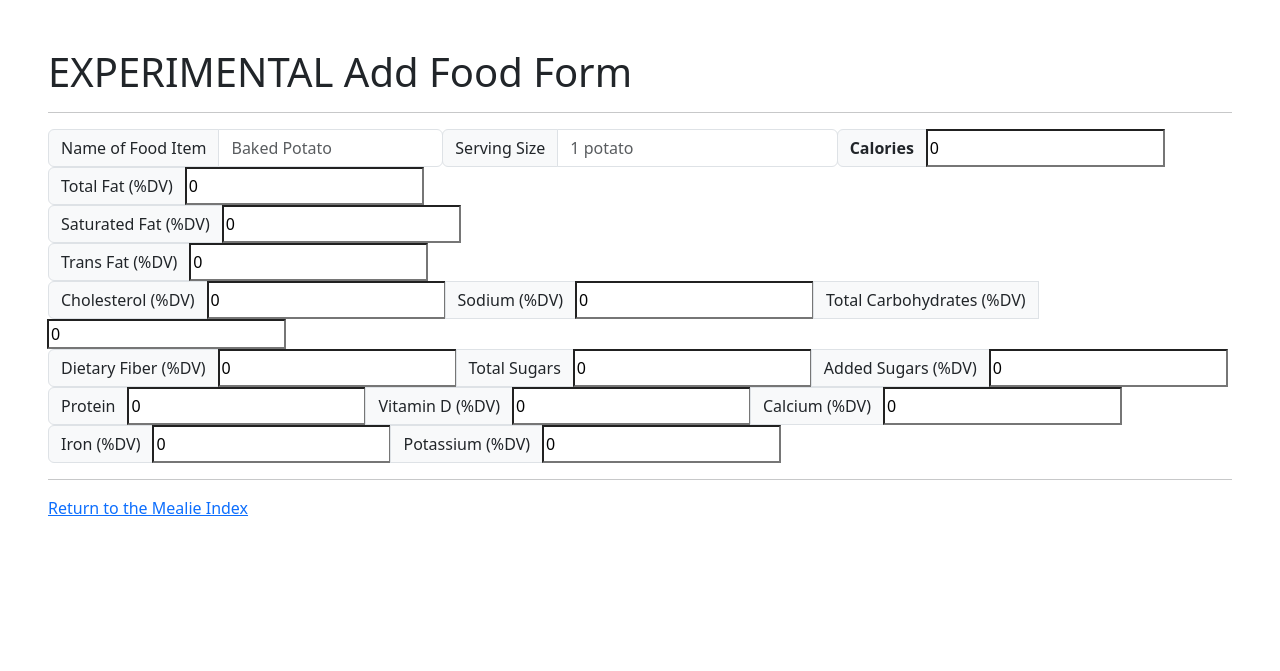
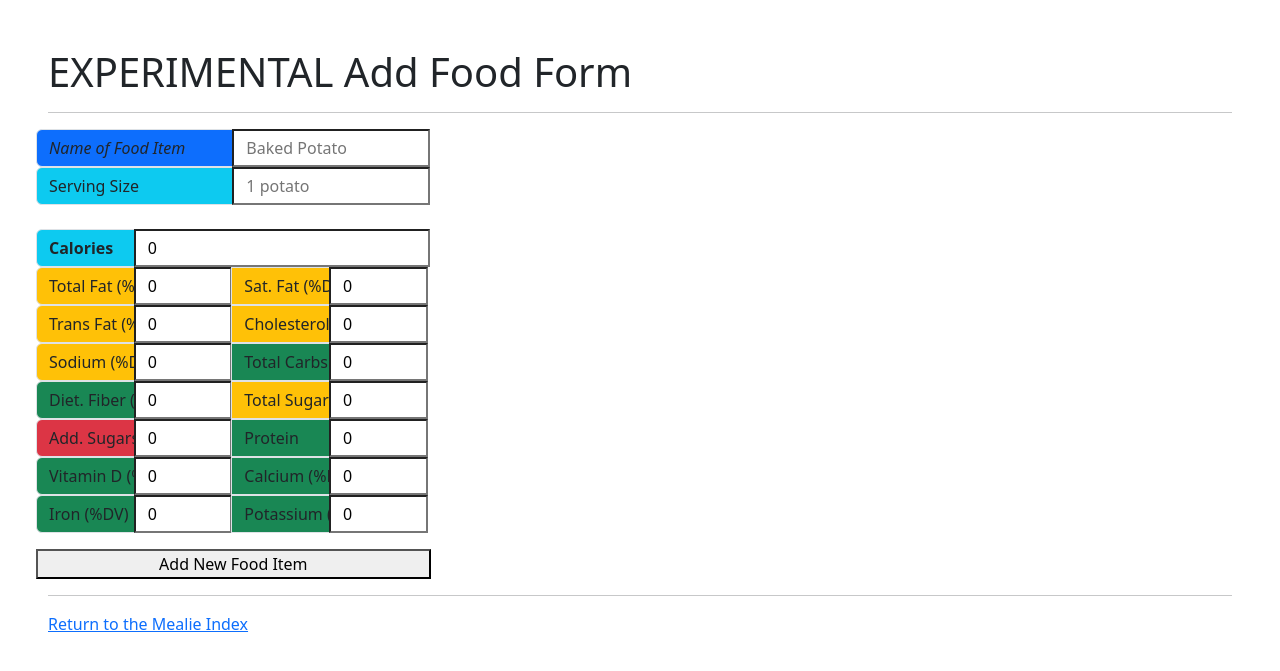
Before and after one commit to alanb33/Mealie, a Django app: page /mealie/experimental/add-food-form/ in a window 1280 px wide. Shown: the top 671 px of the page. Run offline with Django 5.2, Linux system fonts and the light colour scheme; some libraries are stand-ins or nearby versions.

Commit message:
Form touch-ups and POST-handling

```diff
--- a/Mealie/MealieApp/templates/MealieApp/experimental/add_food_form.html
+++ b/Mealie/MealieApp/templates/MealieApp/experimental/add_food_form.html
@@ -3,62 +3,66 @@
     <script type="text/javascript">
         //var food_db = JSON.parse('{{ food_db_json|safe }}')
     </script>
-    <div class="input-group flex-nowrap">
-        <div class="input-group">
-            <span class="input-group-text">Name of Food Item</span>
-            <input required type="text" class="form-control col-3" id="food-name" placeholder="Baked Potato"/>
+    <form action="{% url 'Mealie:experimental/add-food-form' %}" method="post">
+        {% csrf_token %}
+        <div>
+            <div class="input-group col-6 row">
+                <span class="input-group-text col-sm-3 col-md-3 col-lg-2 bg-primary"><em>Name of Food Item</em></span>
+                <input required type="text" class="col-md-2 col-sm-4" id="food-name", name="food-name" placeholder="Baked Potato"/>
+            </div>
+            <div class="input-group col-6 row">
+                <span class="input-group-text col-sm-3 col-md-3 col-lg-2 bg-info">Serving Size</span>
+                <input required type="text" class="col-md-2 col-sm-4" id="food-serving-size" name="food-serving-size" placeholder="1 potato"/>
+            </div>
+            <div class="input-group pt-4 col-6 row">
+                <span class="input-group-text col-sm-3 col-md-3 col-lg-1 bg-info"><strong>Calories</strong></span>
+                <input class="col-lg-3 col-sm-5" type="number" min="0" value="0" id="food-calories">
+            </div>
+            <div class="input-group col-6 row">
+                <span class="input-group-text col-sm-3 col-md-3 col-lg-1 bg-warning">Total Fat (%DV)</span>
+                <input class="col-md-1 col-sm-3" type="number" min="0" value="0" id="food-total-fat-dv">
+                <span class="input-group-text col-sm-3 col-md-3 col-lg-1 bg-warning">Sat. Fat (%DV)</span>
+                <input class="col-md-1 col-sm-3" type="number" min="0" value="0" id="food-saturated-fat-dv">
+            </div>
+            <div class="input-group col-6 row">
+                <span class="input-group-text col-sm-3 col-md-3 col-lg-1 bg-warning">Trans Fat (%DV)</span>
+                <input class="col-md-1 col-sm-3" type="number" min="0" value="0" id="food-trans-fat-dv">
+                <span class="input-group-text col-sm-3 col-md-3 col-lg-1 bg-warning">Cholesterol (%DV)</span>
+                <input class="col-md-1 col-sm-3" type="number" min="0" value="0" id="food-cholesterol-dv">
+            </div>
+            <div class="input-group col-6 row">
+                <span class="input-group-text col-sm-3 col-md-3 col-lg-1 bg-warning">Sodium (%DV)</span>
+                <input class="col-md-1 col-sm-3" type="number" min="0" value="0" id="food-sodium-dv">
+                <span class="input-group-text col-sm-3 col-md-3 col-lg-1 bg-success">Total Carbs (%DV)</span>
+                <input class="col-md-1 col-sm-3" type="number" min="0" value="0" id="food-total-carbohydrates-dv">
+            </div>
+            <div class="input-group col-6 row">
+                <span class="input-group-text col-sm-3 col-md-3 col-lg-1 bg-success">Diet. Fiber (%DV)</span>
+                <input class="col-md-1 col-sm-3" type="number" min="0" value="0" id="food-dietary-fiber-dv">
+                <span class="input-group-text col-sm-3 col-md-3 col-lg-1 bg-warning">Total Sugars</span>
+                <input class="col-md-1 col-sm-3" type="number" min="0" value="0" id="food-total-sugars">
+            </div>
+            <div class="input-group col-6 row">
+                <span class="input-group-text col-sm-3 col-md-3 col-lg-1 bg-danger">Add. Sugars (%DV)</span>
+                <input class="col-md-1 col-sm-3" type="number" min="0" value="0" id="food-added-sugars-dv">
+                <span class="input-group-text col-sm-3 col-md-3 col-lg-1 bg-success">Protein</span>
+                <input class="col-md-1 col-sm-3" type="number" min="0" value="0" id="food-protein">
+            </div>
+            <div class="input-group col-6 row">
+                <span class="input-group-text col-sm-3 col-md-3 col-lg-1 bg-success">Vitamin D (%DV)</span>
+                <input class="col-md-1 col-sm-3" type="number" min="0" value="0" id="food-vitamin-d-dv">
+                <span class="input-group-text col-sm-3 col-md-3 col-lg-1 bg-success">Calcium (%DV)</span>
+                <input class="col-md-1 col-sm-3" type="number" min="0" value="0" id="food-calcium-dv">
+            </div>
+            <div class="input-group col-6 row">
+                <span class="input-group-text col-sm-3 col-md-3 col-lg-1 bg-success">Iron (%DV)</span>
+                <input class="col-md-1 col-sm-3" type="number" min="0" value="0" id="food-iron-dv">
+                <span class="input-group-text col-sm-3 col-md-3 col-lg-1 bg-success">Potassium (%DV)</span>
+                <input class="col-md-1 col-sm-3" type="number" min="0" value="0" id="food-potassium-dv">
+            </div>
+            <div class="input-group col-6 pt-3 row">
+                <button class="col-4" type="submit">Add New Food Item</button>
+            </div>
         </div>
-        <div class="input-group">
-            <span class="input-group-text">Serving Size</span>
-            <input required type="text" class="form-control col-3" id="food-serving-size" placeholder="1 potato"/>
-        </div>
-        <div class="input-group">
-            <span class="input-group-text"><strong>Calories</strong></span>
-            <input type="number" min="0" value="0" id="food-calories">
-        </div>
-    </div>
-    <div>
-        <div class="input-group col-5 w-100">
-            <span class="input-group-text">Total Fat (%DV)</span>
-            <input type="number" min="0" value="0" id="food-total-fat-dv">
-        </div>
-        <div class="input-group">
-            <span class="input-group-text">Saturated Fat (%DV)</span>
-            <input type="number" min="0" value="0" id="food-saturated-fat-dv">
-        </div>
-        <div class="input-group">
-            <span class="input-group-text">Trans Fat (%DV)</span>
-            <input type="number" min="0" value="0" id="food-trans-fat-dv">
-        </div>
-        <div class="input-group">
-            <span class="input-group-text">Cholesterol (%DV)</span>
-            <input type="number" min="0" value="0" id="food-cholesterol-dv">
-            <span class="input-group-text">Sodium (%DV)</span>
-            <input type="number" min="0" value="0" id="food-sodium-dv">
-            <span class="input-group-text">Total Carbohydrates (%DV)</span>
-            <input type="number" min="0" value="0" id="food-total-carbohydrates-dv">
-        </div>
-        <div class="input-group">
-            <span class="input-group-text">Dietary Fiber (%DV)</span>
-            <input type="number" min="0" value="0" id="food-dietary-fiber-dv">
-            <span class="input-group-text">Total Sugars</span>
-            <input type="number" min="0" value="0" id="food-total-sugars">
-            <span class="input-group-text">Added Sugars (%DV)</span>
-            <input type="number" min="0" value="0" id="food-added-sugars-dv">
-        </div>
-        <div class="input-group">
-            <span class="input-group-text">Protein</span>
-            <input type="number" min="0" value="0" id="food-protein">
-            <span class="input-group-text">Vitamin D (%DV)</span>
-            <input type="number" min="0" value="0" id="food-vitamin-d-dv">
-            <span class="input-group-text">Calcium (%DV)</span>
-            <input type="number" min="0" value="0" id="food-calcium-dv">
-        </div>
-        <div class="input-group">
-            <span class="input-group-text">Iron (%DV)</span>
-            <input type="number" min="0" value="0" id="food-iron-dv">
-            <span class="input-group-text">Potassium (%DV)</span>
-            <input type="number" min="0" value="0" id="food-potassium-dv">
-        </div>
-    </div>
+    </form>
 {% endblock %}
--- a/Mealie/MealieApp/templates/MealieApp/layout.html
+++ b/Mealie/MealieApp/templates/MealieApp/layout.html
@@ -1,8 +1,10 @@
 {% load static %}
 <!DOCTYPE html>
-<html>
+<html lang="en">
     <head>
         <title>{{ title }}</title>
+        <meta charset="utf-8">
+        <meta name="viewport" content="width=device-width, initial-scale=1">
         {% if script_src %}
             <script src="{% static script_src %}"></script>
         {% endif %}
--- a/Mealie/MealieApp/views_experimental.py
+++ b/Mealie/MealieApp/views_experimental.py
@@ -1,5 +1,6 @@
 from django.core import serializers
 from django.shortcuts import render
+from django.http import HttpResponse
 from .models import FoodItem
 
 # A separate view file for the experimental route, to isolate imports.
@@ -19,7 +20,9 @@ def view_food_db(request):
 def add_food_form(request):
 
     if request.method == "POST":
-        pass
+        food_name = request.POST["food-name"]
+        food_ss = request.POST["food-serving-size"]
+        return HttpResponse(f"Nice, the food is {food_name} and the serving size is {food_ss}.")
     else:
         return render(request, "MealieApp/experimental/add_food_form.html",
         {
```
